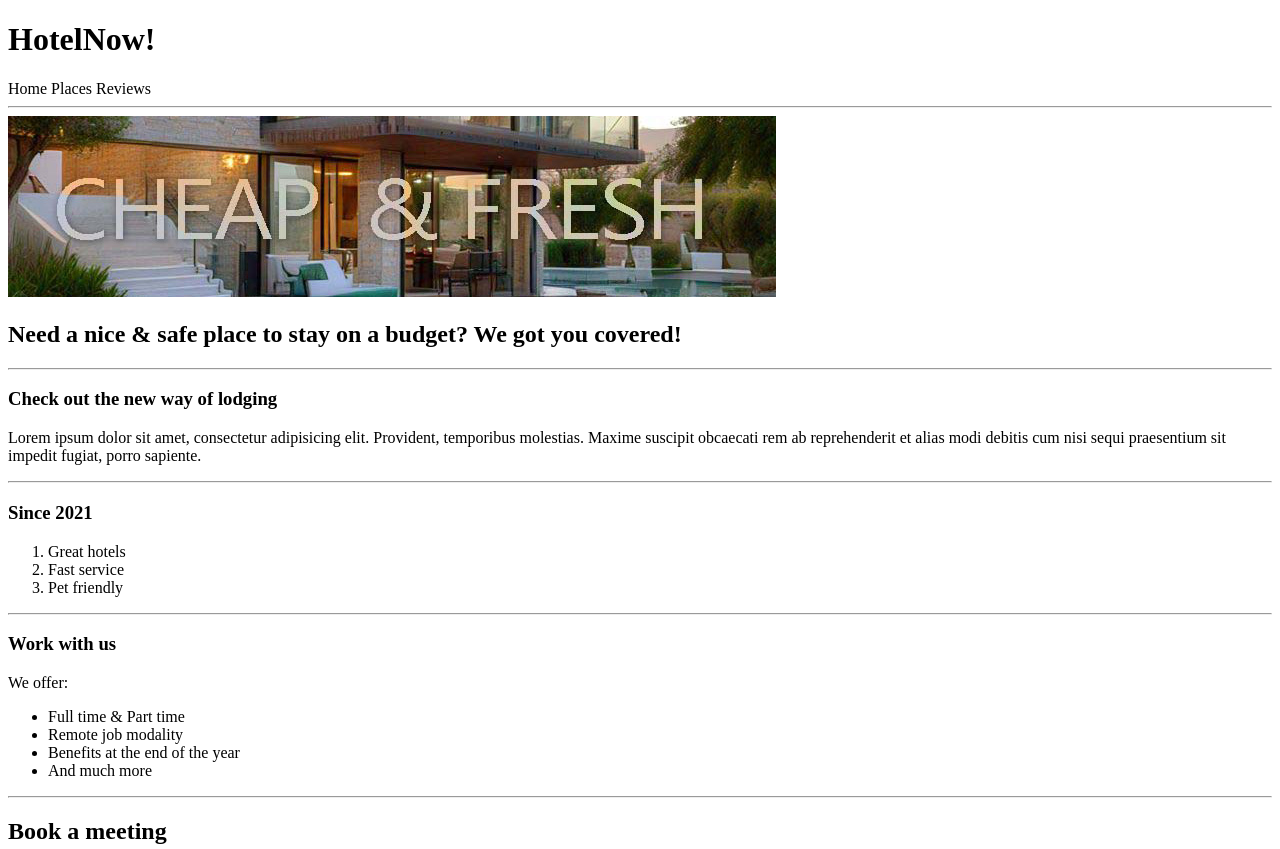
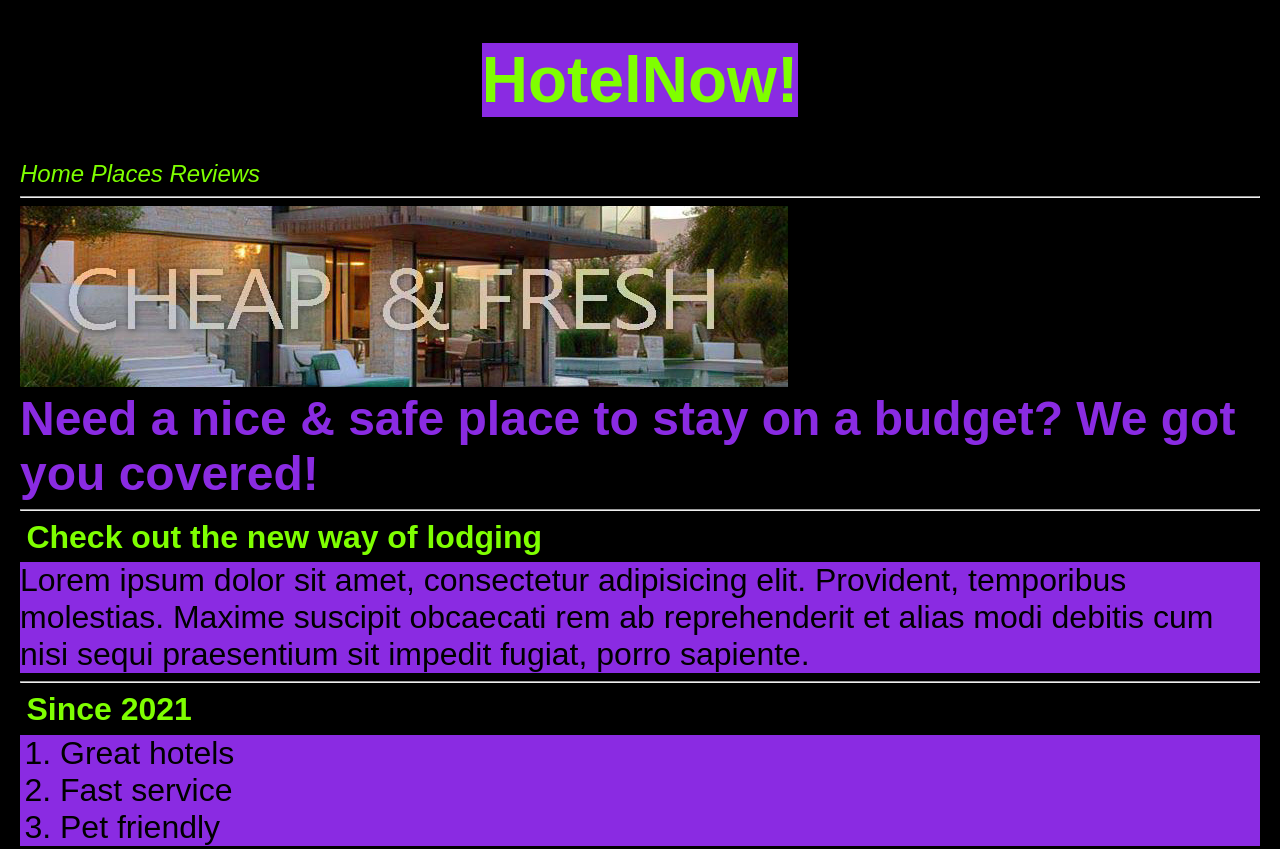
Before and after one commit to ivar-avello/RepositorioHenry, a plain HTML site: page Homeworks/C3/index.html in a window 1280 px wide. Shown: the top 849 px of the page. Drawn offline with Linux system fonts and the light colour scheme.

Commit message:
Added styles.css

```diff
--- a/Homeworks/C3/index.html
+++ b/Homeworks/C3/index.html
@@ -3,20 +3,25 @@
 <head>
     <meta charset="UTF-8">
     <meta name="viewport" content="width=device-width, initial-scale=1.0">
+    <link rel="stylesheet" type="text/css" href="styles.css">
     <title>My First WebSite</title>
 </head>
 <body>
     <header>
         <!--header is used for the title and top bar section-->
-        <h1>HotelNow!</h1>
+        <div id="topBanner">
+            <h1 id="brandTitle">HotelNow!</h1>
+        </div>
+        <div id="topElements">
             <!--div is a multipurpose container that uses all the width of the screen-->
-        <div>
+            <div id="topBanner1">
                 <!--span is for placing elements horizontally-->
-            <span>Home</span>
-            <span>Places</span>
-            <span>Reviews</span>
+                <span class="topBanner1Element">Home</span>
+                <span class="topBanner1Element">Places</span>
+                <span class="topBanner1Element">Reviews</span>
             </div>
             <!--hr is a line division-->
+        </div>
         <hr />
     </header>
 
@@ -24,8 +29,8 @@
         <!--Main is where the principal context of the website goes-->
 
         <div>
-            <img src="./hotel.jpg" content="width=device-width, initial-scale=1.0">
-            <h2>Need a nice & safe place to stay on a budget? We got you covered!</h2>
+            <img src="./hotel.jpg" content="width=device-width, initial-scale=1.0" id="image">
+            <h2 class="subTitle">Need a nice & safe place to stay on a budget? We got you covered!</h2>
             <hr />
         </div>
 
@@ -33,16 +38,14 @@
         <!--Section defines a section inside the main-->
             <article>
             <!--Article is a part inside section-->
-                <h3>Check out the new way of lodging</h3>
-                <p>Lorem ipsum dolor sit amet, consectetur adipisicing elit. Provident, temporibus molestias.
-                    Maxime suscipit obcaecati rem ab reprehenderit et alias modi debitis cum nisi sequi praesentium
-                     sit impedit fugiat, porro sapiente.</p>
+                <h3 class="sectionTitle">Check out the new way of lodging</h3>
+                <p class="genericText">Lorem ipsum dolor sit amet, consectetur adipisicing elit. Provident, temporibus molestias. Maxime suscipit obcaecati rem ab reprehenderit et alias modi debitis cum nisi sequi praesentium sit impedit fugiat, porro sapiente.</p>
                 <hr />
             </article>
 
             <article>
-                <h3>Since 2021</h3>
-                <ol>
+                <h3 class="sectionTitle">Since 2021</h3>
+                <ol class="genericText">
                     <li>Great hotels</li>
                     <li>Fast service</li>
                     <li>Pet friendly</li>
@@ -51,10 +54,10 @@
             </article>
 
             <article>
-                <h3>Work with us</h3>
+                <h3 class="sectionTitle">Work with us</h3>
                 <div>
-                    <p>We offer: </p>
-                    <ul>
+                    <p class="sectionSubTitle">We offer: </p>
+                    <ul class="genericText">
                         <li>Full time & Part time</li>
                         <li>Remote job modality</li>
                         <li>Benefits at the end of the year</li>
@@ -66,8 +69,8 @@
         </section>
 
         <div>
-            <h2>Book a meeting</h2>
-            <p>We will contact you soon!</p>
+            <h2 class="subTitle">Book a meeting</h2>
+            <p class="sectionSubTitle">We will contact you soon!</p>
             <input type="text" name="user_name" placeholder="Your Name">
             <input type="text" name="mail" placeholder="E-Mail">
             <button name="send">Send</button>
@@ -77,6 +80,7 @@
     </main>
 
     <footer>
+        <div id="bottomSection">
             <div>
                 <a href="">Contact</a>
             </div>
@@ -87,6 +91,7 @@
         <div>
             <a href="">My Account</a>
         </div>
+    </div>
     </footer>
 
 </body>
--- a/Homeworks/C3/styles.css
+++ b/Homeworks/C3/styles.css
@@ -1,6 +1,68 @@
 body {
     font-family: 'Arial', sans-serif;
-    background-color: #f4f4f4;
-    color: #333;
     margin: 20px;
+    background-color: black;
   }
+
+  #brandTitle {
+    color: chartreuse;
+    font-size: 4em;
+    background-color: blueviolet;
+  }
+
+  #brandTitle:hover {
+    color: blueviolet;
+    background-color: chartreuse;
+    transition: 0.5s;
+  }
+
+  #topBanner {
+    width: fit-content;
+    margin: auto;
+  }
+
+  #image {
+    margin: auto;
+  }
+
+  #topElements {
+    margin: auto;
+  }
+
+  #topBanner1 {
+    color: chartreuse;
+    font-style: italic;
+    font-size: 1.5em;
+  }
+
+  .topBanner1Element:hover {
+    background-color: chartreuse;
+    color: black;
+    transition: 0.5s;
+  }
+
+  /*Titles*/
+
+  .subTitle {
+    color: blueviolet;
+    font-size: 3em;
+    margin: auto;
+  }
+
+  .sectionTitle {
+    color: chartreuse;
+    font-size: 2em;
+    margin: 0.2em;
+  }
+
+  .genericText {
+    background-color: blueviolet;
+    font-size: 2em;
+    margin: auto;
+  }
+
+  .sectionSubTitle {
+    color: chartreuse;
+    font-style: italic;
+    margin: 0.5em;
+  }
```
Lines whose indentation alone changed are shown as unchanged.
